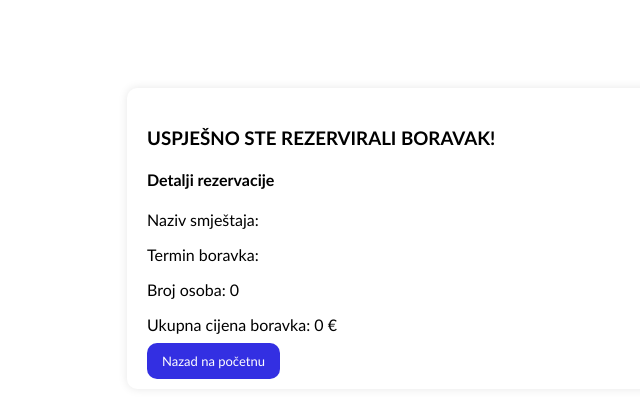
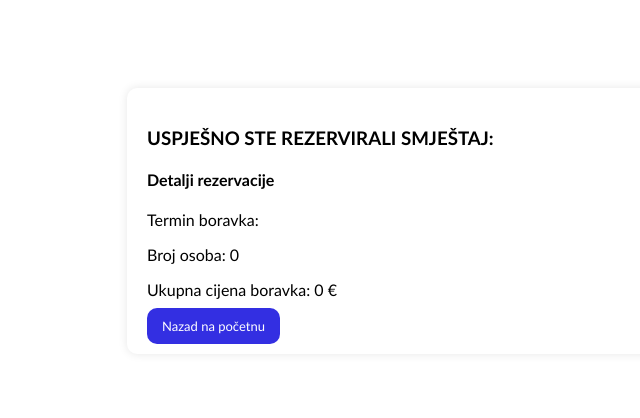
Before and after one commit to marinaaglic/zadatak-adriatic, a React (Vite) app: page /detalji-rezervacije in a window 1280 px wide. Shown: the top 418 px of the page, without its empty margins (243-883 px from the left). Built offline with nearby package versions, Linux system fonts and the light colour scheme.

Commit message:
added context for passing state

```diff
--- a/src/components/accomodation/Accommodation.jsx
+++ b/src/components/accomodation/Accommodation.jsx
@@ -1,6 +1,5 @@
 import { useState } from "react";
 import "../../styles/accomodation.css";
-import { Link } from "react-router-dom";
 import { useAccommodationContext } from "../../context/AccommodationContext";
 import { useNavigate } from "react-router";
 
@@ -21,6 +20,7 @@ export default function Accommodation({ accommodation }) {
   const [numberOfPeople, setNumberOfPeople] = useState(null);
   const { setReservationDetails } = useAccommodationContext();
   const navigate = useNavigate();
+
   function calculateTotalPrice() {
     if (startDate && endDate) {
       const start = new Date(startDate);
--- a/src/components/accomodation/AccommodationList.jsx
+++ b/src/components/accomodation/AccommodationList.jsx
@@ -26,7 +26,7 @@ export default function AccomodationList() {
     }
   }
 
-  const searchHandler = (filters) => {
+  function searchHandler(filters) {
     let filtered = accommodations;
 
     if (filters.arrival && filters.departure) {
@@ -38,14 +38,12 @@ export default function AccomodationList() {
         )
       );
     }
-
     if (filters.numberOfPeople) {
       filtered = filtered.filter(
         (accommodation) =>
           accommodation.capacity === Number(filters.numberOfPeople)
       );
     }
-
     for (const amenity in filters.amenities) {
       if (filters.amenities[amenity]) {
         filtered = filtered.filter(
@@ -53,9 +51,8 @@ export default function AccomodationList() {
         );
       }
     }
-
     setFilteredAccommodations(filtered);
-  };
+  }
 
   return (
     <div className="div-accommodation-list">
--- a/src/components/reservation/ReservationDetails.jsx
+++ b/src/components/reservation/ReservationDetails.jsx
@@ -7,9 +7,12 @@ export default function ReservationDetails() {
   return (
     <div className="reservation-content">
       <div className="div-reservation-details">
-        <h3>USPJEŠNO STE REZERVIRALI BORAVAK!</h3>
+        <h3>
+          USPJEŠNO STE REZERVIRALI SMJEŠTAJ:{" "}
+          {reservationDetails.accommodationName}
+        </h3>
         <h4>Detalji rezervacije</h4>
-        <p>Naziv smještaja: {reservationDetails.accommodationName}</p>
+
         <p>Termin boravka: {reservationDetails.stayPeriod}</p>
         <p>Broj osoba: {reservationDetails.numberOfPeople}</p>
         <p>Ukupna cijena boravka: {reservationDetails.totalPrice} €</p>
--- a/src/context/AccommodationContext.jsx
+++ b/src/context/AccommodationContext.jsx
@@ -12,7 +12,10 @@ export const AccommodationProvider = ({ children }) => {
 
   return (
     <AccommodationContext.Provider
-      value={{ reservationDetails, setReservationDetails }}
+      value={{
+        reservationDetails,
+        setReservationDetails,
+      }}
     >
       {children}
     </AccommodationContext.Provider>
```
